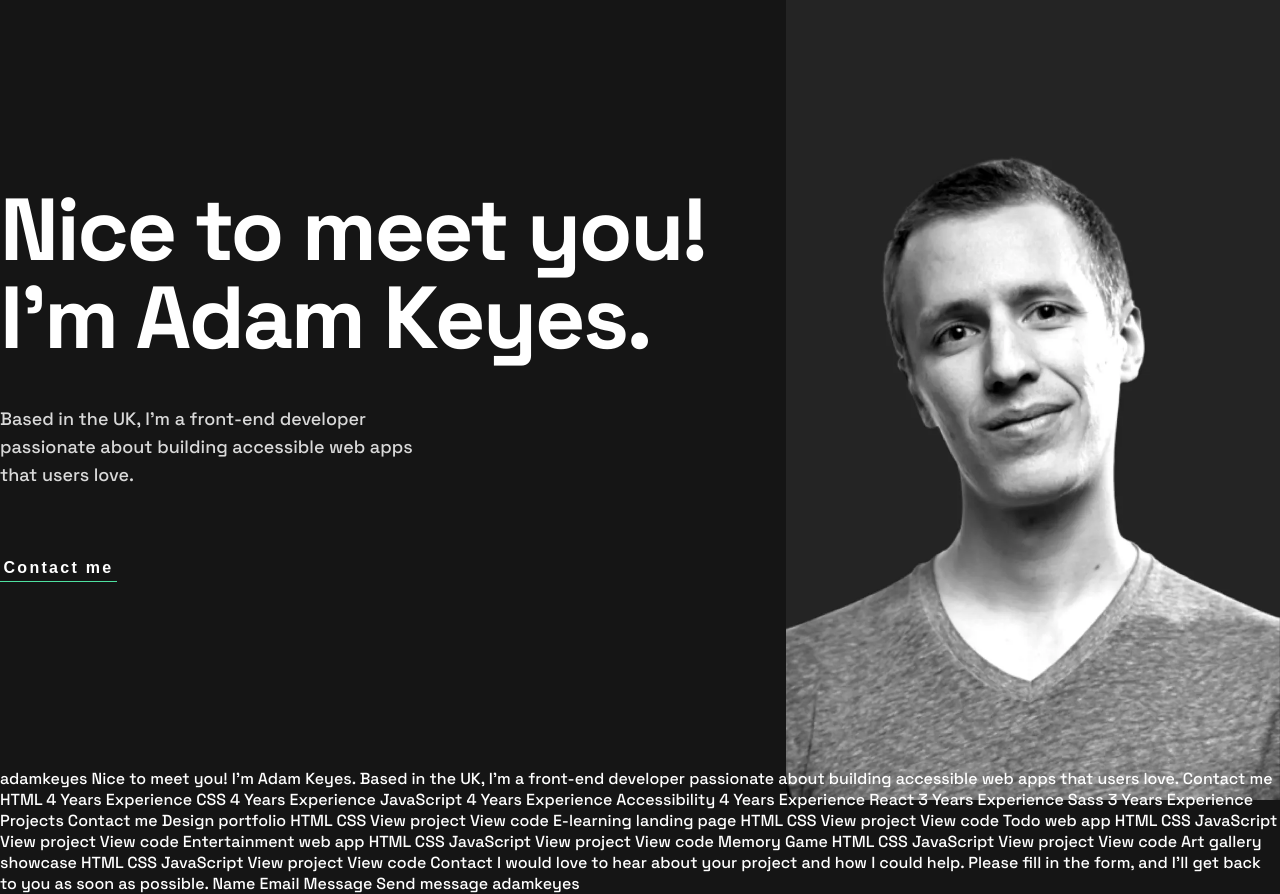
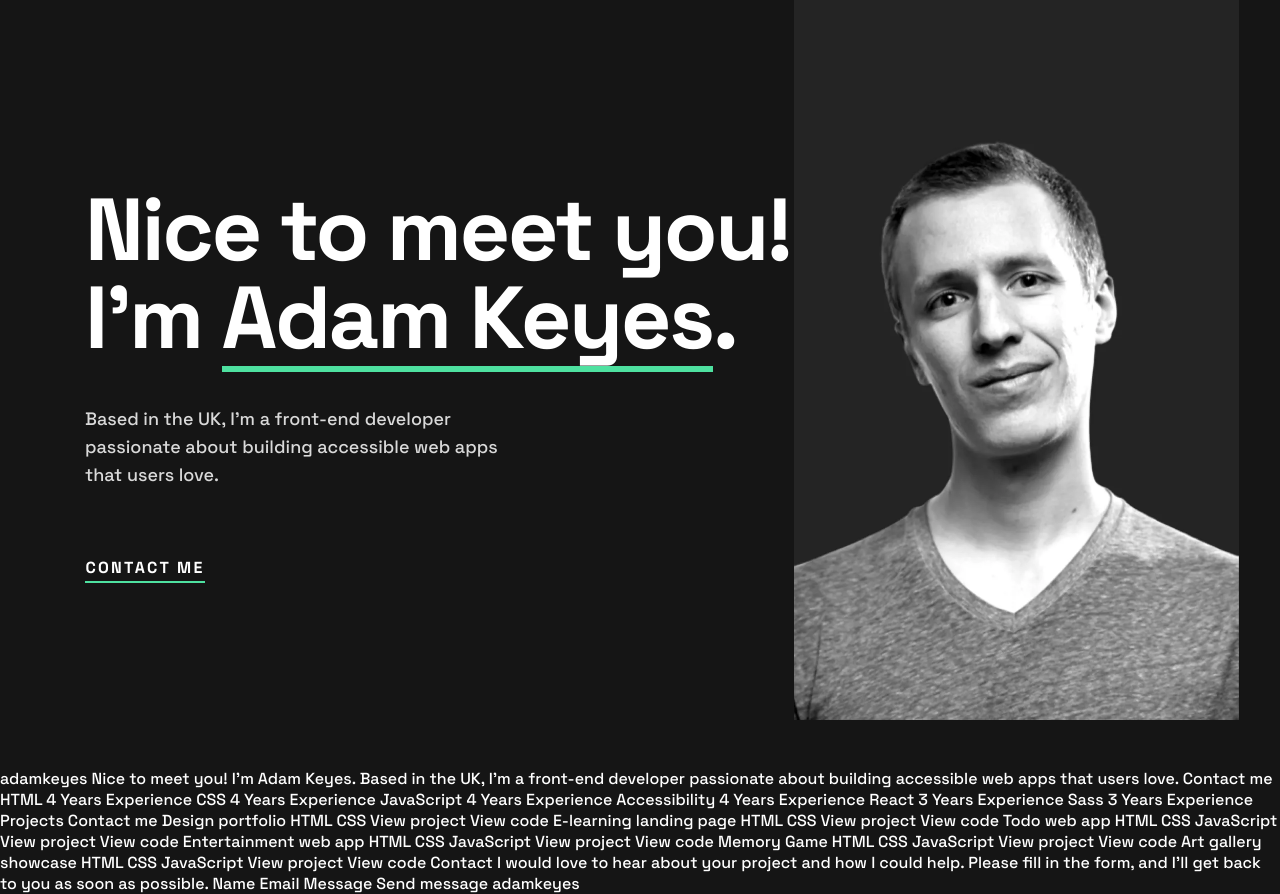
Before and after one commit to alla-r/FM-portfolio-react, a React (Vite) app: page / in a window 1280 px wide. Built offline with nearby package versions, Linux system fonts and the light colour scheme.

Commit message:
add Profile image

```diff
--- a/src/App.scss
+++ b/src/App.scss
@@ -1,6 +1,11 @@
-#root {
-  // max-width: 1280px;
-  // margin: 0 auto;
+// #root {
+//   max-width: 69.375rem;
+//   margin: 0 auto;
+// }
+
+.container {
+  max-width: 69.375rem;
+  margin: 0 auto;
 }
 
 .visually-hidden {
--- a/src/components/HeroSection/HeroSection.jsx
+++ b/src/components/HeroSection/HeroSection.jsx
@@ -1,25 +1,35 @@
-import * as constants from '../../constants';
-import profileImage from '../../assets/images/image-profile-desktop.webp';
-import './HeroSection.scss';
+import * as constants from "../../constants";
+import profileImageDesktop from "../../assets/images/image-profile-desktop.webp";
+import profileImageTablet from "../../assets/images/image-profile-tablet.webp";
+import profileImageMobile from "../../assets/images/image-profile-mobile.webp";
+import "./HeroSection.scss";
 
 const HeroSection = () => {
-
   console.log(constants);
   return (
-    <div className="hero__content-wrapper">
+    <>
+      <div className="hero__content-wrapper container">
         <div className="hero__content">
-        <h1>{constants.HERO_TITLE}</h1>
+          <h1>
+            Nice to meet you! I&apos;m <span>Adam Keyes</span>.
+          </h1>
           <h2>{constants.HERO_DESCRIPTION}</h2>
-        <button className="hero__contact-button">{constants.HERO_BUTTON}</button>
+          <button className="hero__contact-button">
+            {constants.HERO_BUTTON}
+          </button>
         </div>
 
+        <picture>
+          <source media="(min-width: 62.5em)" srcSet={profileImageDesktop} />
+          <source media="(min-width: 37.5em)" srcSet={profileImageTablet} />
           <img
             className="hero__profile-image"
-        //TODO change image depends on the device
-        src={profileImage}
-        alt="profile-image"
+            src={profileImageMobile}
+            alt="profile image"
           />
+        </picture>
       </div>
+    </>
   );
 };
 
--- a/src/components/HeroSection/HeroSection.scss
+++ b/src/components/HeroSection/HeroSection.scss
@@ -6,12 +6,20 @@
 // }
 
 .hero__profile-image {
-  height: 100%;
-  position: absolute;
-  top: 0px;
-  right: 0px;
-  z-index: -10;
+  // height: 100%;
+  width: 27.8125rem;
+  height: auto;
+  // position: relative;
+  // top: 0px;
+  // right: 0;
+  // position: absolute;
+  // top: 0px;
+  // right: 0px;
+  // z-index: -10;
 }
+
+.hero__content-wrapper {
+  display: flex;
 
   .hero__content {
     height: calc(100vh - 32px);
@@ -26,6 +34,20 @@
       font-weight: 700;
       line-height: 88px;
       letter-spacing: -2.5px;
+
+      span {
+        display: inline-block;
+        position: relative;
+      }
+      span::after {
+        content: "";
+        width: 100%;
+        height: 0.375rem;
+        background-color: var(--color-green);
+        position: absolute;
+        bottom: -10px;
+        right: 0;
+      }
     }
 
     h2 {
@@ -38,14 +60,16 @@
     }
 
     .hero__contact-button {
-    width: 117px;
+      width: 7.5rem;
       margin-top: 66px;
       color: var(--color-white);
       background-color: transparent;
-    font-size: 16px;
+      font-size: 1rem;
       font-weight: 700;
-    line-height: 26px;
-    letter-spacing: 2.286px;
-    border-bottom: 1px solid var(--color-green);
+      line-height: 1.625rem;
+      letter-spacing: 0.14288rem;
+      text-transform: uppercase;
+      border-bottom: 0.125rem solid var(--color-green);
     }
   }
+}
--- a/src/index.css
+++ b/src/index.css
@@ -52,4 +52,5 @@ button {
   border: none;
   text-shadow: none;
   background-color: transparent;
+  font-family: "Space Grotesk", sans-serif;
 }
```
Lines whose indentation alone changed are shown as unchanged.
